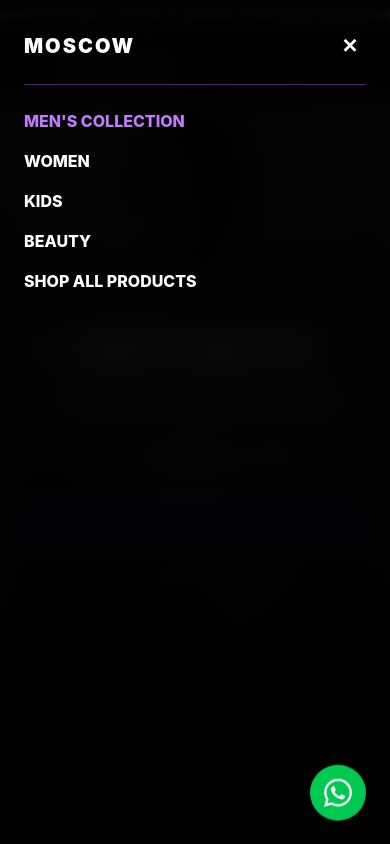
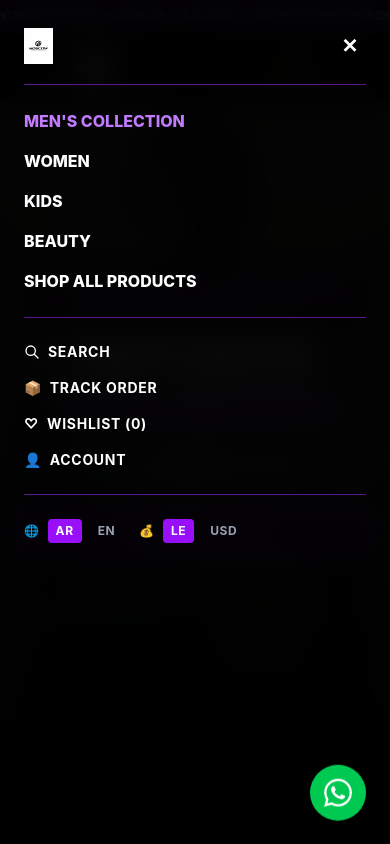
Before and after one commit to moscow719/moscow-store, a React (Vite) app: page / in a window 390 px wide. Both pictures are taken after a click on the button "Toggle menu". Shown: the top 844 px of the page. Built offline with nearby package versions, Linux system fonts and the light colour scheme.

Commit message:
style: update website colors

```diff
--- a/src/App.jsx
+++ b/src/App.jsx
@@ -149,13 +149,21 @@
 
       <div className="grid grid-cols-1 md:grid-cols-4 gap-10 pt-6 border-t border-purple-950">
         <div className="space-y-4 md:col-span-1">
-          <div className="text-2xl font-black italic tracking-widest text-white">MOSCOW</div>
+          <img src="/images/logo.jpg" alt="MOSCOW" className="h-10 w-auto object-contain" />
           <p className="text-gray-400 text-xs leading-relaxed">Anime streetwear built for people who actually watch the show. Heavyweight fabric, limited runs, shipped across Egypt.</p>
-          <div className="flex items-center gap-4 text-lg text-gray-300 pt-2">
-            <span className="hover:text-purple-400 cursor-pointer transition-colors"></span>
-            <span className="hover:text-purple-400 cursor-pointer transition-colors"></span>
-            <span className="hover:text-purple-400 cursor-pointer transition-colors"></span>
-            <span className="hover:text-purple-400 cursor-pointer transition-colors">⭕</span>
+          <div className="flex items-center gap-4 text-gray-300 pt-2">
+            <a href="#" aria-label="Instagram" className="hover:text-purple-400 cursor-pointer transition-colors">
+              <svg className="w-5 h-5" fill="none" stroke="currentColor" viewBox="0 0 24 24"><rect x="2" y="2" width="20" height="20" rx="5" strokeWidth="2"/><path strokeWidth="2" d="M16 11.37A4 4 0 1112.63 8 4 4 0 0116 11.37z"/><path strokeWidth="2" strokeLinecap="round" d="M17.5 6.5h.01"/></svg>
+            </a>
+            <a href="#" aria-label="Facebook" className="hover:text-purple-400 cursor-pointer transition-colors">
+              <svg className="w-5 h-5" fill="currentColor" viewBox="0 0 24 24"><path d="M22 12a10 10 0 10-11.6 9.87v-6.98H7.9V12h2.5V9.8c0-2.47 1.47-3.84 3.72-3.84 1.08 0 2.2.19 2.2.19v2.43h-1.24c-1.22 0-1.6.76-1.6 1.54V12h2.72l-.44 2.89h-2.28v6.98A10 10 0 0022 12z"/></svg>
+            </a>
+            <a href="#" aria-label="TikTok" className="hover:text-purple-400 cursor-pointer transition-colors">
+              <svg className="w-5 h-5" fill="currentColor" viewBox="0 0 24 24"><path d="M16.5 2h-3v13.5a2.5 2.5 0 11-2.5-2.5c.17 0 .34.02.5.05V9.98a5.5 5.5 0 105.5 5.52V8.2a7.44 7.44 0 004.5 1.53v-3a4.44 4.44 0 01-4-4.4 4.5 4.5 0 010-.33z"/></svg>
+            </a>
+            <a href="#" aria-label="WhatsApp" className="hover:text-purple-400 cursor-pointer transition-colors">
+              <svg className="w-5 h-5" fill="currentColor" viewBox="0 0 24 24"><path d="M17.472 14.382c-.297-.149-1.758-.867-2.03-.967-.273-.099-.471-.148-.67.15-.197.297-.767.966-.94 1.164-.173.199-.347.223-.644.075-.297-.15-1.255-.463-2.39-1.475-.883-.788-1.48-1.761-1.653-2.059-.173-.297-.018-.458.13-.606.134-.133.298-.347.446-.52.149-.174.198-.298.298-.497.099-.198.05-.371-.025-.52-.075-.149-.669-1.612-.916-2.207-.242-.579-.487-.5-.669-.51-.173-.008-.371-.01-.57-.01-.198 0-.52.074-.792.372-.272.297-1.04 1.016-1.04 2.479 0 1.462 1.065 2.875 1.213 3.074.149.198 2.096 3.2 5.077 4.487.709.306 1.262.489 1.694.625.712.227 1.36.195 1.871.118.571-.085 1.758-.719 2.006-1.413.248-.694.248-1.289.173-1.413-.074-.124-.272-.198-.57-.347M12.05 21.785h-.004a9.87 9.87 0 01-5.031-1.378l-.361-.214-3.741.982.998-3.648-.235-.374a9.86 9.86 0 01-1.51-5.26C2.166 6.443 6.6 2.008 12.05 2.008c2.64 0 5.122 1.03 6.988 2.898a9.825 9.825 0 012.893 6.994c-.003 5.45-4.437 9.884-9.885 9.884M20.463 3.488A11.815 11.815 0 0012.05 0C5.495 0 .16 5.335.157 11.892c0 2.096.547 4.142 1.588 5.945L.057 24l6.305-1.654a11.882 11.882 0 005.683 1.448h.005c6.554 0 11.89-5.335 11.893-11.893a11.821 11.821 0 00-3.48-8.413z"/></svg>
+            </a>
           </div>
         </div>
         <div className="space-y-3">
@@ -242,8 +250,8 @@
       </div>
 
       <div className="flex items-center justify-between px-6 md:px-8 py-4 bg-black border-b border-purple-900/40 sticky top-0 z-50">
-        <div className="text-xl font-black tracking-[0.25em] uppercase text-white cursor-pointer" onClick={closeProductDetail}>
-          MOSCOW
+        <div className="cursor-pointer" onClick={closeProductDetail}>
+          <img src="/images/logo.jpg" alt="MOSCOW" className="h-9 w-auto object-contain" />
         </div>
         <button
           onClick={closeProductDetail}
@@ -412,7 +420,7 @@
 
             <div className="grid grid-cols-2 gap-4 pt-6 border-t border-purple-950">
               <div className="flex items-center gap-2 text-xs text-gray-300">
-                <span className="text-purple-400 text-lg"></span>
+                <span className="text-purple-400 text-lg">🚚</span>
                 <span>Free shipping over 1500 LE</span>
               </div>
               <div className="flex items-center gap-2 text-xs text-gray-300">
@@ -420,11 +428,11 @@
                 <span>Cash on delivery</span>
               </div>
               <div className="flex items-center gap-2 text-xs text-gray-300">
-                <span className="text-purple-400 text-lg"></span>
+                <span className="text-purple-400 text-lg">🔄</span>
                 <span>Easy exchanges</span>
               </div>
               <div className="flex items-center gap-2 text-xs text-gray-300">
-                <span className="text-purple-400 text-lg"></span>
+                <span className="text-purple-400 text-lg">⚡</span>
                 <span>Limited drop - no restocks</span>
               </div>
             </div>
@@ -739,9 +747,15 @@
       <header className="flex items-center justify-between px-6 md:px-10 py-4 bg-black/90 backdrop-blur-md sticky top-0 z-50 border-b border-purple-900/30">
         <div className="flex items-center gap-6 md:gap-10">
           <div className="flex items-center md:hidden">
-            <button onClick={() => setMobileMenuOpen(!mobileMenuOpen)} className="text-white text-xl p-1 cursor-pointer" aria-label="Toggle menu"></button>
+            <button onClick={() => setMobileMenuOpen(!mobileMenuOpen)} className="text-white p-1 cursor-pointer" aria-label="Toggle menu">
+              <svg className="w-6 h-6" fill="none" stroke="currentColor" viewBox="0 0 24 24">
+                <path strokeLinecap="round" strokeLinejoin="round" strokeWidth="2" d="M4 6h16M4 12h16M4 18h16"/>
+              </svg>
+            </button>
           </div>
-          <div onClick={() => { setShowAllModal(false); setShowMenModal(false); closeProductDetail(); }} className="text-xl md:text-2xl font-black tracking-[0.25em] uppercase text-white cursor-pointer">MOSCOW</div>
+          <div onClick={() => { setShowAllModal(false); setShowMenModal(false); closeProductDetail(); }} className="cursor-pointer">
+            <img src="/images/logo.jpg" alt="MOSCOW" className="h-9 md:h-11 w-auto object-contain" />
+          </div>
           <nav className="hidden md:flex items-center gap-6 text-xs font-bold tracking-wider uppercase text-gray-300">
             <span onClick={() => { setShowMenModal(true); setMenSubCategory('ALL'); }} className="cursor-pointer hover:text-purple-400 transition-colors">MEN</span>
             <span className="cursor-pointer hover:text-purple-400 transition-colors">WOMEN</span>
@@ -753,7 +767,9 @@
         <div className="flex items-center gap-3 md:gap-4 text-xs font-bold uppercase tracking-wider relative">
           <div className="relative" ref={searchRef}>
             <div onClick={() => { setShowSearchDropdown(!showSearchDropdown); setShowAccountDropdown(false); setShowNotifications(false); }} className="cursor-pointer hover:text-purple-400 flex items-center gap-1.5">
-              <span className="text-base"></span>
+              <svg className="w-5 h-5" fill="none" stroke="currentColor" viewBox="0 0 24 24">
+                <path strokeLinecap="round" strokeLinejoin="round" strokeWidth="2" d="M21 21l-6-6m2-5a7 7 0 11-14 0 7 7 0 0114 0z"/>
+              </svg>
               <span className="hidden sm:inline">SEARCH</span>
             </div>
             {showSearchDropdown && (
@@ -870,7 +886,7 @@
                 </div>
                 <div className="divide-y divide-purple-950/60 bg-[#0d0617] text-xs font-bold uppercase tracking-wider">
                   <div onClick={() => { setShowAccountDropdown(false); }} className="px-4 py-3 hover:bg-[#140822] cursor-pointer text-gray-200 flex items-center gap-2">
-                    <span></span> My Account
+                    <span>👤</span> My Account
                   </div>
                   <div onClick={() => { setShowAccountDropdown(false); setShowTrackOrderModal(true); }} className="px-4 py-3 hover:bg-[#140822] cursor-pointer text-gray-200 flex items-center gap-2">
                     <span>📦</span> Track Order
@@ -885,7 +901,7 @@
                     <span>❓</span> Help & FAQ
                   </div>
                   <div onClick={() => setShowAccountDropdown(false)} className="px-4 py-3 hover:bg-[#140822] cursor-pointer text-red-400 flex items-center gap-2">
-                    <span></span> Logout
+                    <span>🚪</span> Logout
                   </div>
                 </div>
               </div>
@@ -967,7 +983,7 @@
       {mobileMenuOpen && (
         <div className="fixed inset-0 z-50 bg-black/95 backdrop-blur-lg flex flex-col p-6 space-y-6 md:hidden">
           <div className="flex justify-between items-center border-b border-purple-900 pb-4">
-            <span className="text-xl font-black tracking-widest">MOSCOW</span>
+            <img src="/images/logo.jpg" alt="MOSCOW" className="h-9 w-auto object-contain" />
             <button onClick={() => setMobileMenuOpen(false)} className="text-xl font-bold p-2">✕</button>
           </div>
           <div className="flex flex-col space-y-4 text-base font-extrabold uppercase">
@@ -976,6 +992,37 @@
             <span className="cursor-pointer hover:text-purple-400">Kids</span>
             <span className="cursor-pointer hover:text-purple-400">Beauty</span>
             <span onClick={() => { setShowAllModal(true); setMobileMenuOpen(false); }} className="cursor-pointer hover:text-purple-400">Shop All Products</span>
+          </div>
+
+          <div className="flex flex-col space-y-4 text-sm font-bold uppercase tracking-wider border-t border-purple-900 pt-6">
+            <span onClick={() => { setMobileMenuOpen(false); setShowSearchDropdown(true); }} className="cursor-pointer hover:text-purple-400 flex items-center gap-2">
+              <svg className="w-4 h-4" fill="none" stroke="currentColor" viewBox="0 0 24 24">
+                <path strokeLinecap="round" strokeLinejoin="round" strokeWidth="2" d="M21 21l-6-6m2-5a7 7 0 11-14 0 7 7 0 0114 0z"/>
+              </svg>
+              Search
+            </span>
+            <span onClick={() => { setMobileMenuOpen(false); setShowTrackOrderModal(true); }} className="cursor-pointer hover:text-purple-400 flex items-center gap-2">
+              <span>📦</span> Track Order
+            </span>
+            <span onClick={() => { setMobileMenuOpen(false); setShowWishlistModal(true); }} className="cursor-pointer hover:text-purple-400 flex items-center gap-2">
+              <span>♡</span> Wishlist ({wishlist.length})
+            </span>
+            <span onClick={() => { setMobileMenuOpen(false); setShowAccountDropdown(true); }} className="cursor-pointer hover:text-purple-400 flex items-center gap-2">
+              <span>👤</span> Account
+            </span>
+          </div>
+
+          <div className="flex items-center gap-4 border-t border-purple-900 pt-6 text-xs font-bold uppercase tracking-wider">
+            <div className="flex items-center gap-2">
+              <span>🌐</span>
+              <button onClick={() => setLanguage('AR')} className={`px-2 py-1 rounded ${language === 'AR' ? 'bg-purple-600 text-white' : 'text-gray-400'}`}>AR</button>
+              <button onClick={() => setLanguage('EN')} className={`px-2 py-1 rounded ${language === 'EN' ? 'bg-purple-600 text-white' : 'text-gray-400'}`}>EN</button>
+            </div>
+            <div className="flex items-center gap-2">
+              <span>💰</span>
+              <button onClick={() => setCurrency('LE')} className={`px-2 py-1 rounded ${currency === 'LE' ? 'bg-purple-600 text-white' : 'text-gray-400'}`}>LE</button>
+              <button onClick={() => setCurrency('USD')} className={`px-2 py-1 rounded ${currency === 'USD' ? 'bg-purple-600 text-white' : 'text-gray-400'}`}>USD</button>
+            </div>
           </div>
         </div>
       )}
@@ -1131,7 +1178,10 @@
         <div className="fixed inset-0 z-50 bg-black backdrop-blur-md flex flex-col overflow-y-auto">
           <div className="bg-[#581c87] text-center text-xs py-2 px-4 tracking-widest uppercase font-bold text-white w-full">MEN'S DEPARTMENT — PROFESSIONAL E-COMMERCE VIEW</div>
           <div className="flex items-center justify-between px-6 md:px-8 py-4 bg-black border-b border-purple-900/40 sticky top-0 z-50">
-            <div className="text-xl font-black tracking-[0.25em] uppercase text-white cursor-pointer" onClick={() => setShowMenModal(false)}>MOSCOW / MEN</div>
+            <div className="flex items-center gap-2 cursor-pointer" onClick={() => setShowMenModal(false)}>
+              <img src="/images/logo.jpg" alt="MOSCOW" className="h-8 w-auto object-contain" />
+              <span className="text-xs font-black tracking-[0.25em] uppercase text-white">/ MEN</span>
+            </div>
             <button onClick={() => setMobileFilterOpen(true)} className="lg:hidden bg-purple-600 text-white px-3 py-1.5 rounded text-xs font-bold uppercase tracking-wider">️ Filters</button>
           </div>
           <div className="max-w-7xl mx-auto w-full px-6 md:px-12 py-10 space-y-8 flex-grow">
@@ -1225,7 +1275,9 @@
         <div className="fixed inset-0 z-50 bg-black backdrop-blur-md flex flex-col overflow-y-auto">
           <div className="bg-[#581c87] text-center text-xs py-2 px-4 tracking-widest uppercase font-bold text-white w-full">LIMITED DROPS — NO RESTOCKS</div>
           <div className="flex items-center justify-between px-6 md:px-8 py-4 bg-black border-b border-purple-900/40 sticky top-0 z-50">
-            <div onClick={() => setShowAllModal(false)} className="text-xl font-black tracking-[0.25em] uppercase text-white cursor-pointer">MOSCOW</div>
+            <div onClick={() => setShowAllModal(false)} className="cursor-pointer">
+              <img src="/images/logo.jpg" alt="MOSCOW" className="h-9 w-auto object-contain" />
+            </div>
             <button onClick={() => setShowAllModal(false)} className="bg-white text-black px-4 py-1.5 rounded text-xs font-black uppercase">Close X</button>
           </div>
           <div className="max-w-7xl mx-auto w-full px-6 md:px-12 pt-10 mb-8">
@@ -1244,7 +1296,10 @@
             YOUR WISHLIST
           </div>
           <div className="flex items-center justify-between px-6 md:px-8 py-4 bg-black border-b border-purple-900/40 sticky top-0 z-50">
-            <div className="text-xl font-black tracking-[0.25em] uppercase text-white">MOSCOW / WISHLIST</div>
+            <div className="flex items-center gap-2">
+              <img src="/images/logo.jpg" alt="MOSCOW" className="h-8 w-auto object-contain" />
+              <span className="text-xs font-black tracking-[0.25em] uppercase text-white">/ WISHLIST</span>
+            </div>
             <button
               onClick={() => setShowWishlistModal(false)}
               className="bg-white text-black px-4 py-1.5 rounded text-xs font-black uppercase"
@@ -1304,7 +1359,10 @@
             YOUR CART
           </div>
           <div className="flex items-center justify-between px-6 md:px-8 py-4 bg-black border-b border-purple-900/40 sticky top-0 z-50">
-            <div className="text-xl font-black tracking-[0.25em] uppercase text-white">MOSCOW / CART</div>
+            <div className="flex items-center gap-2">
+              <img src="/images/logo.jpg" alt="MOSCOW" className="h-8 w-auto object-contain" />
+              <span className="text-xs font-black tracking-[0.25em] uppercase text-white">/ CART</span>
+            </div>
             <button
               onClick={() => setShowCartModal(false)}
               className="bg-white text-black px-4 py-1.5 rounded text-xs font-black uppercase"
```
